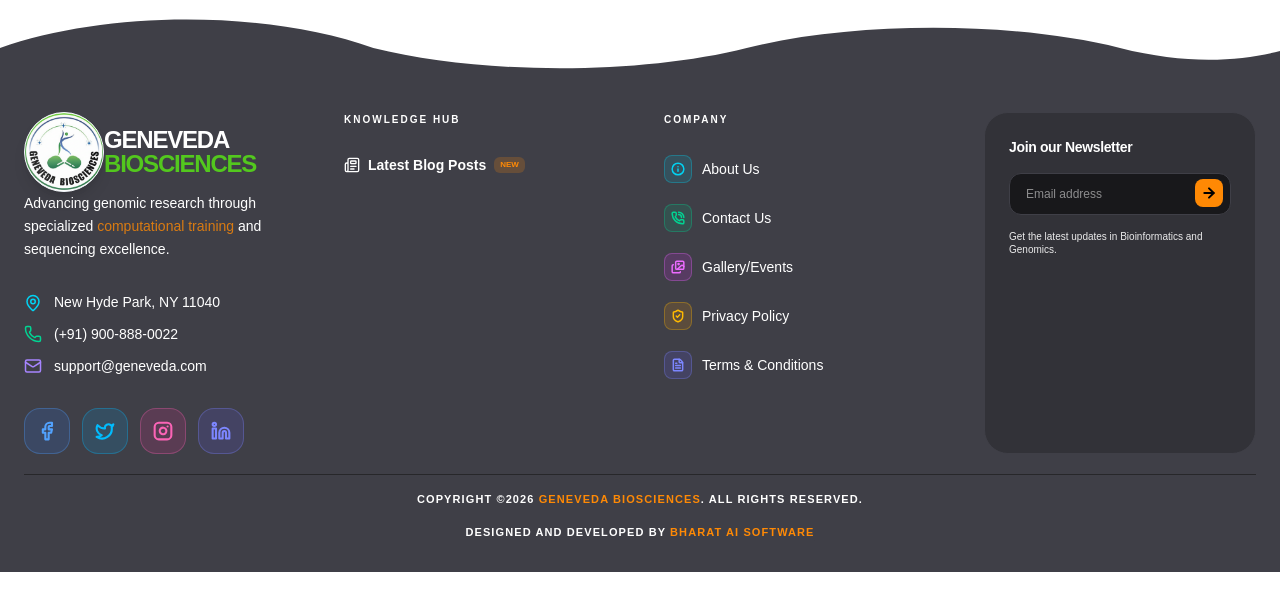
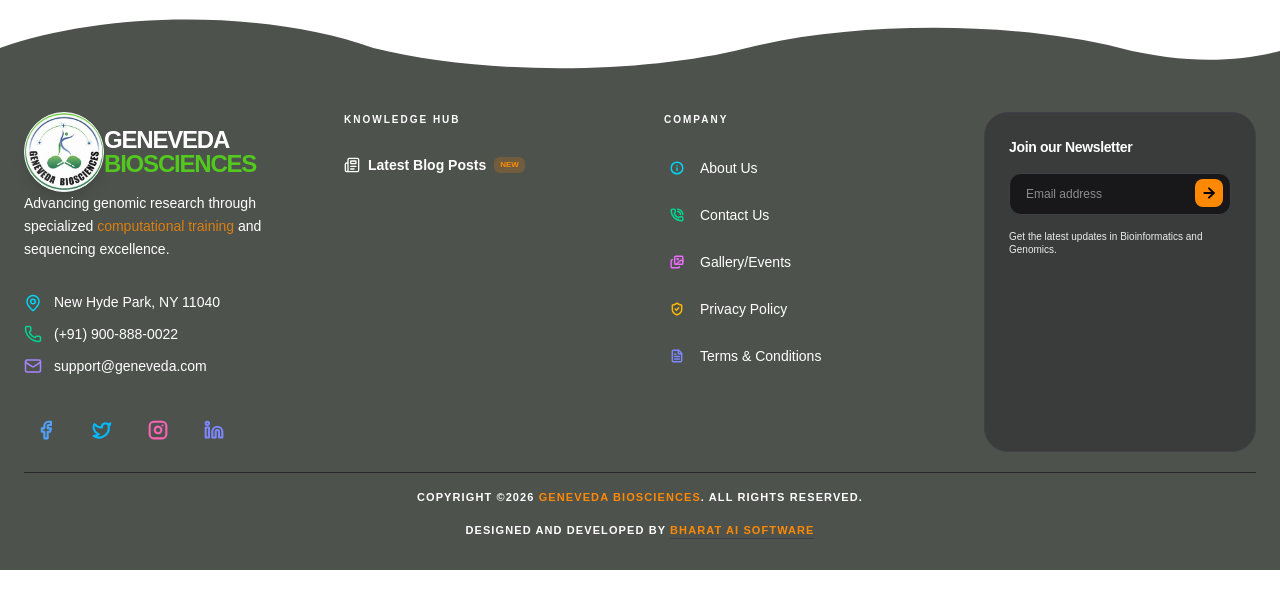
Before and after one commit to ankit-agarwal-devx/geneveda-2nd, a Next.js app: page /components/Footer in a window 1280 px wide. Shown: the top 610 px of the page. Built offline with nearby package versions, Linux system fonts and the light colour scheme.

Commit message:
Footer updates.

```diff
--- a/app/components/Footer/page.jsx
+++ b/app/components/Footer/page.jsx
@@ -25,22 +25,22 @@
   {
     Icon: Facebook,
     className:
-      "text-blue-400 bg-blue-500/15 border-blue-400/30 hover:bg-blue-500 hover:text-white",
+      "text-blue-400 hover:bg-blue-500 hover:text-white",
   },
   {
     Icon: Twitter,
     className:
-      "text-sky-400 bg-sky-500/15 border-sky-400/30 hover:bg-sky-500 hover:text-white",
+      "text-sky-400 hover:bg-sky-500 hover:text-white",
   },
   {
     Icon: Instagram,
     className:
-      "text-pink-400 bg-pink-500/15 border-pink-400/30 hover:bg-pink-500 hover:text-white",
+      "text-pink-400 hover:bg-pink-500 hover:text-white",
   },
   {
     Icon: Linkedin,
     className:
-      "text-indigo-400 bg-indigo-500/15 border-indigo-400/30 hover:bg-indigo-500 hover:text-white",
+      "text-indigo-400 hover:bg-indigo-500 hover:text-white",
   },
 ];
 
@@ -50,35 +50,35 @@
     href: "/about-us",
     icon: Info,
     iconClass:
-      "text-cyan-400 bg-cyan-500/15 border-cyan-400/30 group-hover:bg-cyan-500 group-hover:text-white",
+      "text-cyan-400 group-hover:bg-cyan-500 group-hover:text-white",
   },
   {
     name: "Contact Us",
     href: "/contact-us",
     icon: PhoneCall,
     iconClass:
-      "text-emerald-400 bg-emerald-500/15 border-emerald-400/30 group-hover:bg-emerald-500 group-hover:text-white",
+      "text-emerald-400 group-hover:bg-emerald-500 group-hover:text-white",
   },
   {
     name: "Gallery/Events",
     href: "/gallery-events",
     icon: Images,
     iconClass:
-      "text-fuchsia-400 bg-fuchsia-500/15 border-fuchsia-400/30 group-hover:bg-fuchsia-500 group-hover:text-white",
+      "text-fuchsia-400 group-hover:bg-fuchsia-500 group-hover:text-white",
   },
   {
     name: "Privacy Policy",
     href: "/privacy-policy",
     icon: ShieldCheck,
     iconClass:
-      "text-amber-400 bg-amber-500/15 border-amber-400/30 group-hover:bg-amber-500 group-hover:text-white",
+      "text-amber-400 group-hover:bg-amber-500 group-hover:text-white",
   },
   {
     name: "Terms & Conditions",
     href: "/terms-and-conditions",
     icon: FileText,
     iconClass:
-      "text-indigo-400 bg-indigo-500/15 border-indigo-400/30 group-hover:bg-indigo-500 group-hover:text-white",
+      "text-indigo-400 group-hover:bg-indigo-500 group-hover:text-white",
   },
 ];
 
@@ -90,7 +90,7 @@
         <svg
           viewBox="0 0 1440 160"
           preserveAspectRatio="none"
-          className="block w-full h-14 md:h-20 text-zinc-700"
+          className="block w-full h-14 md:h-20 text-[#4d524c]"
           aria-hidden="true"
         >
           <path
@@ -99,7 +99,7 @@
           />
         </svg>
       </div>
-      <div className="bg-zinc-700">
+      <div className="bg-[#4d524c]">
         <motion.div
           initial={{ opacity: 0, y: 40 }}
           whileInView={{ opacity: 1, y: 0 }}
@@ -178,7 +178,7 @@
                   <a
                     key={i}
                     href="#"
-                    className={`p-3 rounded-2xl transition-all duration-500 border ${className}`}
+                    className={`p-3 rounded-2xl transition-all duration-500 ${className}`}
                   >
                     <Icon size={20} strokeWidth={2.5} />
                   </a>
@@ -225,7 +225,7 @@
                       className="group inline-flex items-center gap-2.5 hover:text-orange-400 transition-colors"
                     >
                       <span
-                        className={`p-1.5 rounded-lg border transition-all duration-300 ${item.iconClass}`}
+                        className={`p-1.5 rounded-lg transition-all duration-300 ${item.iconClass}`}
                       >
                         <LinkIcon size={14} strokeWidth={2.5} />
                       </span>
```
